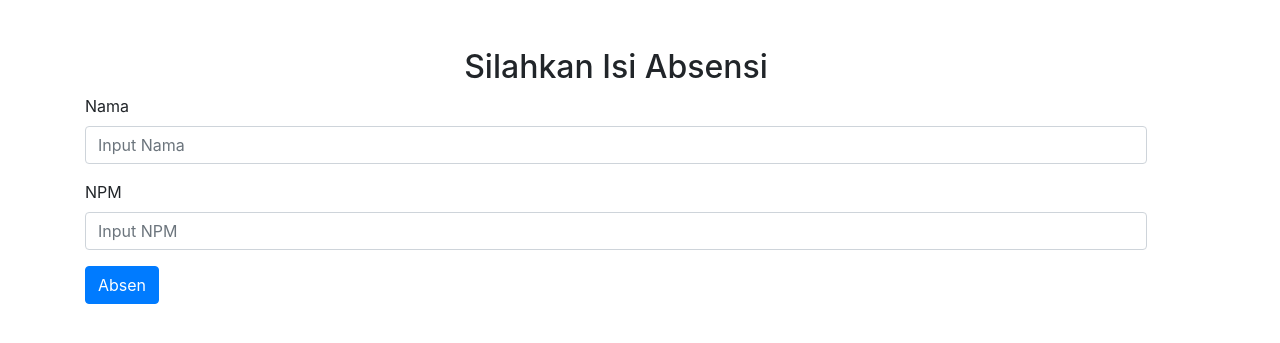
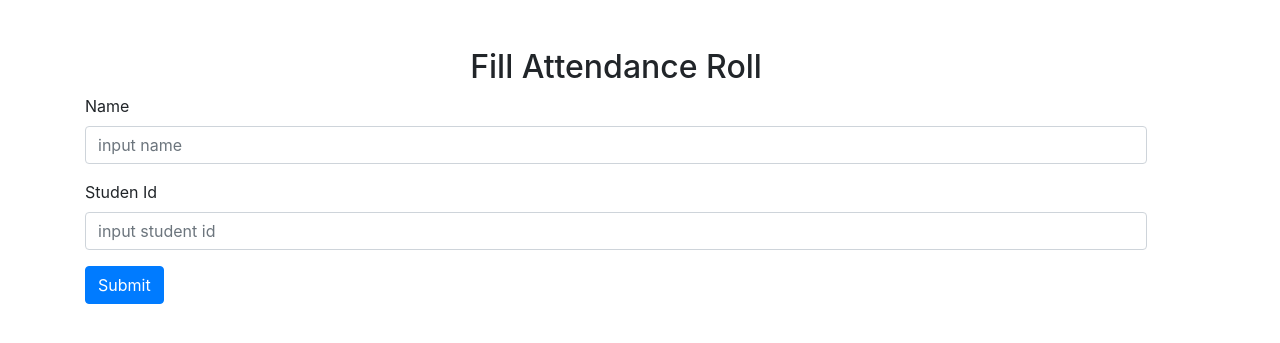
Before and after one commit to iamuhilal/yuk-absen, a PHP site: page /absen.php in a window 1280 px wide. Shown: the top 343 px of the page. Run offline with PHP 8.4, Linux system fonts and the light colour scheme; the visitor is signed in with stand-in values (Sample User, id 1); data that the repository does not hold is empty.

```diff
--- a/absen.php
+++ b/absen.php
@@ -22,22 +22,24 @@ if (isset($_POST["absen"])) {
   $result = mysqli_query(connDB(), $queryView);
   $row = mysqli_fetch_assoc($result);
 
-  if (timebanding($row["time_end"]) == true) {//jika waktunya habis maka tidak bisa input absensi
+  if (timebanding($row["time_end"]) == true) { //jika waktunya habis maka tidak bisa input absensi
     if ($nama == NULL) {
       $namakos = true;
       $nilaikos = 1;
-    }if ($npm == NULL) {
+    }
+    if ($npm == NULL) {
       $npmkos = true;
       $nilaikos = 1;
-    }if ($nilaikos == 1) {
+    }
+    if ($nilaikos == 1) {
       //jika nilaikos = 1, halaman akan menampilkan eror
-    }else{
+    } else {
       $queryAbs = "INSERT INTO tb_absen (`id_maker`, `nama_mhs`, `npm_mhs`) VALUES( '$idmaker', '$nama', '$npm')";
       mysqli_query(connDB(), $queryAbs);
       $_SESSION["absendone"] = true;
       header("Location: endabsen.php");
     }
-  }else {
+  } else {
     // Waktu habis sebelum menekan tombol absensi
     $_SESSION["absendone"] = false;
     header("Location: endabsen.php");
@@ -50,6 +52,7 @@ if (isset($_POST["absen"])) {
 
 <!doctype html>
 <html lang="en">
+
 <head>
   <!-- Required meta tags -->
   <meta charset="utf-8">
@@ -60,6 +63,7 @@ if (isset($_POST["absen"])) {
 
   <title>Yuk Absen</title>
 </head>
+
 <body>
 
 
@@ -67,27 +71,27 @@ if (isset($_POST["absen"])) {
     <div class="row">
       <div class="col mr-5">
         <!-- SIGNUP -->
-          <h2 class="text-center">Silahkan Isi Absensi</h2>
+        <h2 class="text-center">Fill Attendance Roll</h2>
         <form action="" method="post">
           <?php if (isset($namakos)) : ?>
             <p style="color: red; font-style: italic">name empty</p>
           <?php endif; ?>
           <div class="form-group">
-              <label for="nama">Nama</label>
-              <input type="text" name="nama" id="nama" class="form-control" placeholder="Input Nama">
+            <label for="nama">Name</label>
+            <input type="text" name="nama" id="nama" class="form-control" placeholder="input name">
           </div>
 
 
           <?php if (isset($npmkos)) : ?>
-              <p style="color: red; font-style: italic">npm empty</p>
+            <p style="color: red; font-style: italic">student id empty</p>
           <?php endif; ?>
           <div class="form-group">
-              <label for="npm">NPM</label>
-              <input type="text" name="npm" id="npm" class="form-control" placeholder="Input NPM">
+            <label for="npm">Studen Id</label>
+            <input type="text" name="npm" id="npm" class="form-control" placeholder="input student id">
           </div>
 
 
-            <button type="submit" name="absen" class="btn btn-primary">Absen</button>
+          <button type="submit" name="absen" class="btn btn-primary">Submit</button>
         </form>
       </div>
     </div>
@@ -105,4 +109,5 @@ if (isset($_POST["absen"])) {
     <script src="https://cdn.jsdelivr.net/npm/bootstrap@4.5.3/dist/js/bootstrap.min.js" integrity="sha384-w1Q4orYjBQndcko6MimVbzY0tgp4pWB4lZ7lr30WKz0vr/aWKhXdBNmNb5D92v7s" crossorigin="anonymous"></script>
     -->
 </body>
+
 </html>
--- a/user/list.php
+++ b/user/list.php
@@ -83,7 +83,7 @@ if (isset($_POST["details"])) {
 
       <!-- main -->
       <main role="main" class="col-md-9 ml-sm-auto col-lg-10 px-4">
-        <h3 class="text-center">List Absen</h3>
+        <h3 class="text-center">Attendance Roll List</h3>
         <hr>
 
         <div class="mt-5 container">
--- a/user/profile.php
+++ b/user/profile.php
@@ -126,7 +126,7 @@ if (isset($_POST["update"])) {
 
       <!-- main -->
       <main role="main" class="col-md-9 ml-sm-auto col-lg-10 px-4">
-        <h3 class="text-center">Update Data Pribadi</h3>
+        <h3 class="text-center">Update Profile</h3>
         <hr>
 
         <div class="mt-5  container">
```
Also changed, not shown: README.md, 8 other files. Lines whose indentation alone changed are shown as unchanged.
